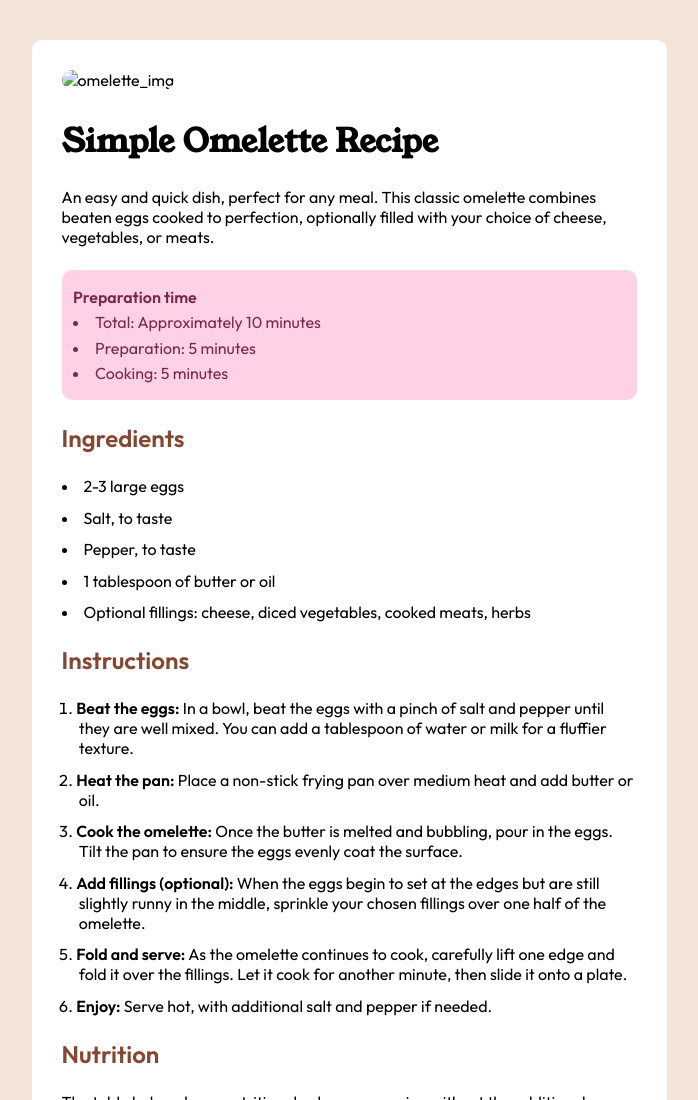
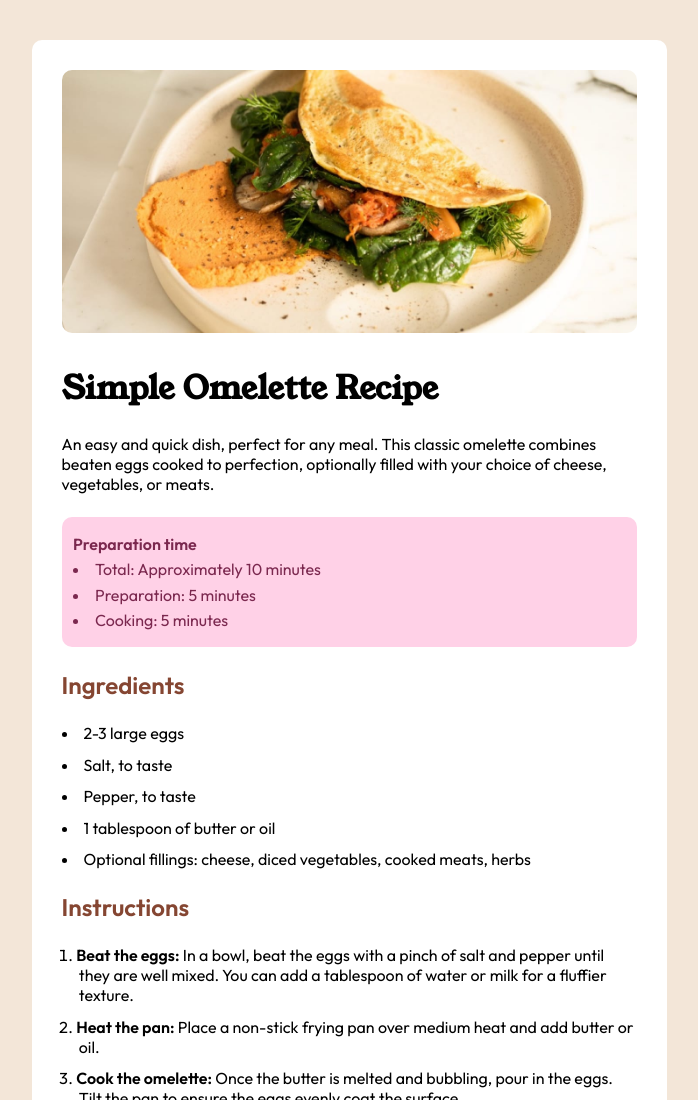
Before and after one commit to Deadspy095/omelet-recipe, a plain HTML site: page index.html in a window 1280 px wide. Shown: the top 1100 px of the page, without its empty margins (291-989 px from the left). Drawn offline with Linux system fonts and the light colour scheme; the site is published under a folder, as on GitHub Pages, so addresses that start at the root find nothing.

Commit message:
Update index.html

```diff
--- a/index.html
+++ b/index.html
@@ -16,7 +16,7 @@
 
 <body>
   <div class="container">
-    <div class="foodimg"><img src="/assets/images/image-omelette.jpeg" alt="omelette_img"></div>
+    <div class="foodimg"><img src="./assets/images/image-omelette.jpeg" alt="omelette_img"></div>
     <h1>Simple Omelette Recipe</h1>
     <p>An easy and quick dish, perfect for any meal. This classic omelette combines beaten eggs cooked
       to perfection, optionally filled with your choice of cheese, vegetables, or meats.</p>
```
